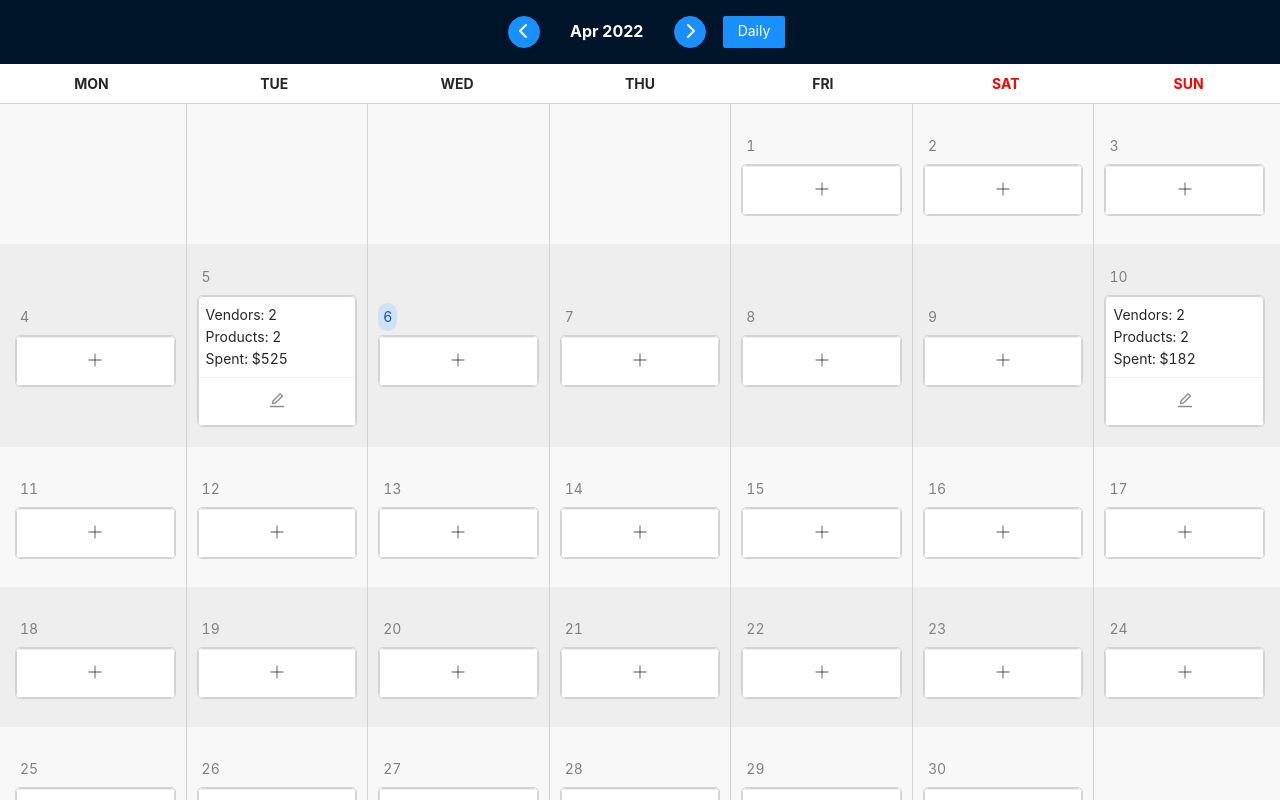
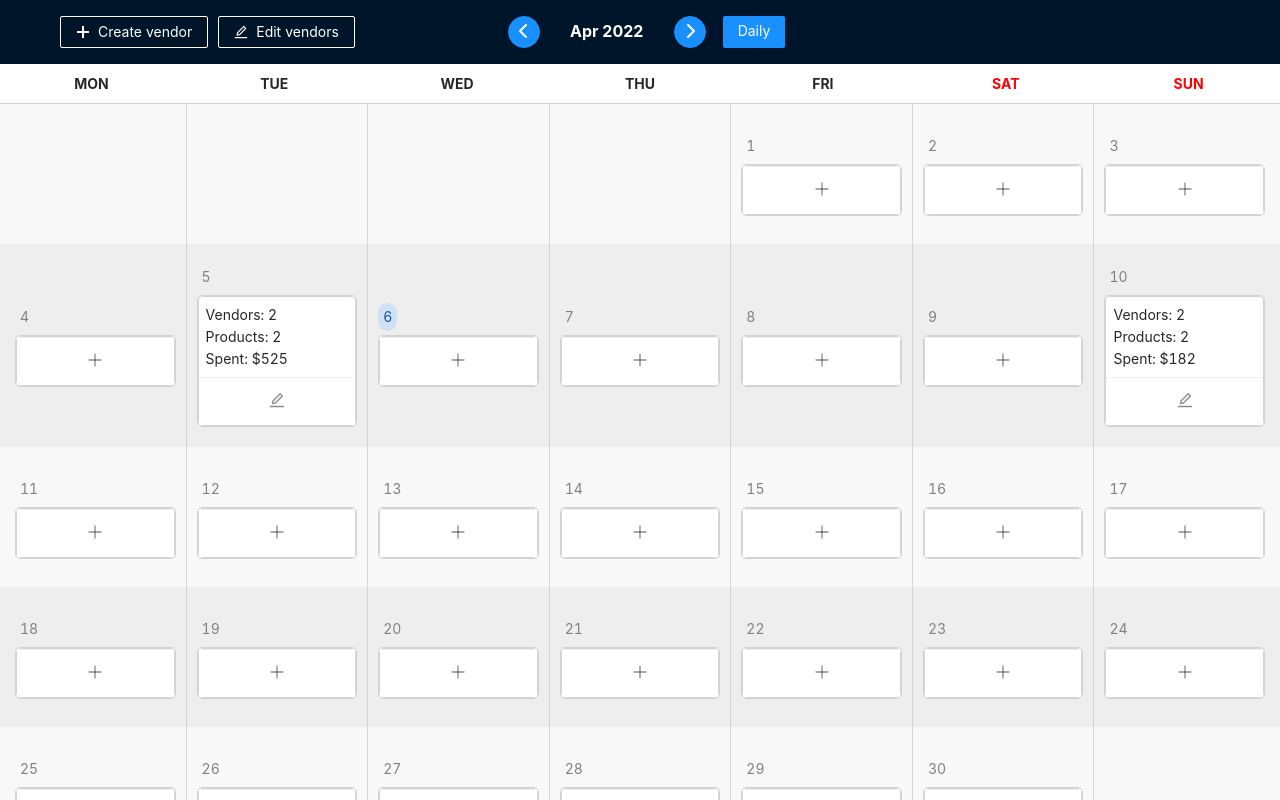
Before and after one commit to mariobutir/restaurant_management, a React (Create React App) app: page /overview in a window 1280 px wide. Built offline with nearby package versions, Linux system fonts and the light colour scheme.

Commit message:
Add buttons to create and edit vendor

```diff
--- a/src/components/FilterBar/index.js
+++ b/src/components/FilterBar/index.js
@@ -1,13 +1,24 @@
 import DateSelect from "./DateSelect"
-import { Layout } from "antd"
+import { Button, Layout } from "antd"
 import "./styles.scss"
+import React from "react"
+import { EditOutlined, PlusOutlined } from "@ant-design/icons"
 
 const { Header } = Layout
 
 const FilterBar = () => {
   return (
     <Header className="overview-header">
+      <div className="overview-header-button-container">
+        <Button ghost className="add-edit-vendor" icon={<PlusOutlined />}>
+          Create vendor
+        </Button>
+        <Button ghost className="add-edit-vendor" icon={<EditOutlined />}>
+          Edit vendors
+        </Button>
+      </div>
       <DateSelect />
+      <div className="overview-header-button-container" />
     </Header>
   )
 }
--- a/src/components/FilterBar/styles.scss
+++ b/src/components/FilterBar/styles.scss
@@ -1,4 +1,13 @@
 .overview-header {
   display: flex;
-  justify-content: center;
+  justify-content: space-between;
+  align-items: center;
+
+  .add-edit-vendor {
+    margin-left: 10px;
+  }
 }
+
+.overview-header-button-container {
+  width: 25vw;
+}
--- a/src/views/overview/CreateReportOverlay/index.js
+++ b/src/views/overview/CreateReportOverlay/index.js
@@ -67,7 +67,7 @@ const CreateReportOverlay = (props) => {
     return (
       <div className="overlay-footer d-flex w-100 justify-content-between align-center">
         <div className="overlay-title">
-          {isEditMode ? "Edit " : "Add new "} report on:{" "}
+          {isEditMode ? "Update " : "Create new "} report on:{" "}
           <b>{moment(date).format("dddd, MMMM Do YYYY")}</b>
         </div>
         <div className="d-flex">
@@ -79,11 +79,9 @@ const CreateReportOverlay = (props) => {
               Reset
             </Button>
           )}
-          <Form.Item>
-            <Button type="primary" htmlType="submit">
-              Save
-            </Button>
-          </Form.Item>
+          <Button type="primary" onClick={form.submit}>
+            {isEditMode ? "Update" : "Create"}
+          </Button>
         </div>
       </div>
     )
```
